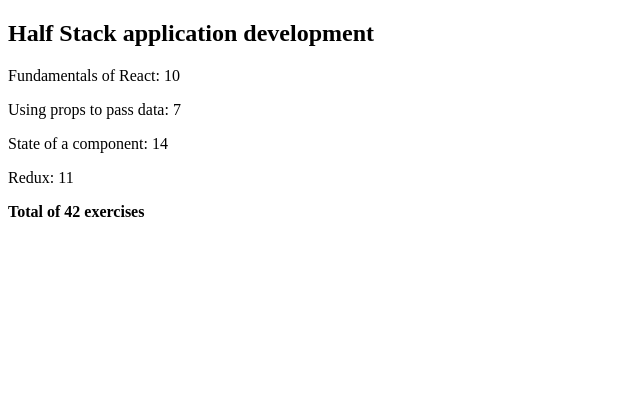
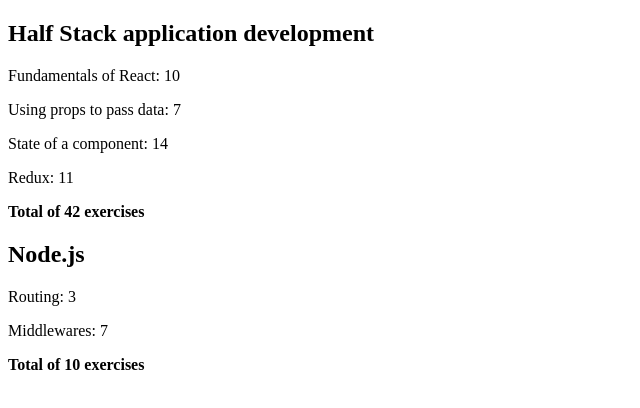
Before and after one commit to SantiRock/Full-Stack-Open-Part2, a React (Create React App) app: page / in a window 1280 px wide. Shown: the top 408 px of the page, without its empty margins (0-640 px from the left). Built offline with nearby package versions, Linux system fonts and the light colour scheme.

Commit message:
2.5: Course information step9

```diff
--- a/src/courseinfo.js
+++ b/src/courseinfo.js
@@ -23,10 +23,14 @@ const Course = ({ course }) => {
     )
 }
 
+const Courses = ({courses}) => courses.map(course =>
+  <Course key={course.id} course={course} />)
+
 const Courseinfo = () => {
-    const course = {
+    const courses = [
+      {
+      name: 'Half Stack application development',
       id: 1,
-        name: 'Half Stack application development',
       parts: [
         {
           name: 'Fundamentals of React',
@@ -49,9 +53,26 @@ const Courseinfo = () => {
           id: 4
         }
       ]
+    },
+    {
+      name: 'Node.js',
+      id: 2,
+      parts: [
+        {
+          name: 'Routing',
+          exercises: 3,
+          id: 1
+        },
+        {
+          name: 'Middlewares',
+          exercises: 7,
+          id: 2
         }
+      ]
+    }
+  ]
 
-      return <Course course={course}/>
+  return <Courses courses={courses}/>
 }
 
 export default Courseinfo
```
Lines whose indentation alone changed are shown as unchanged.
